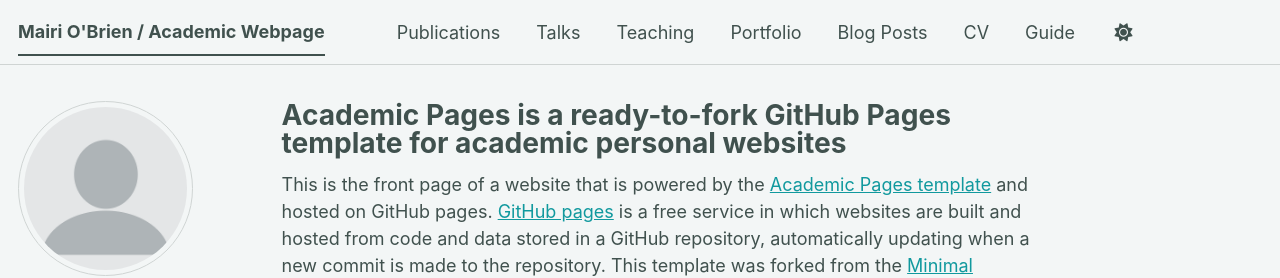
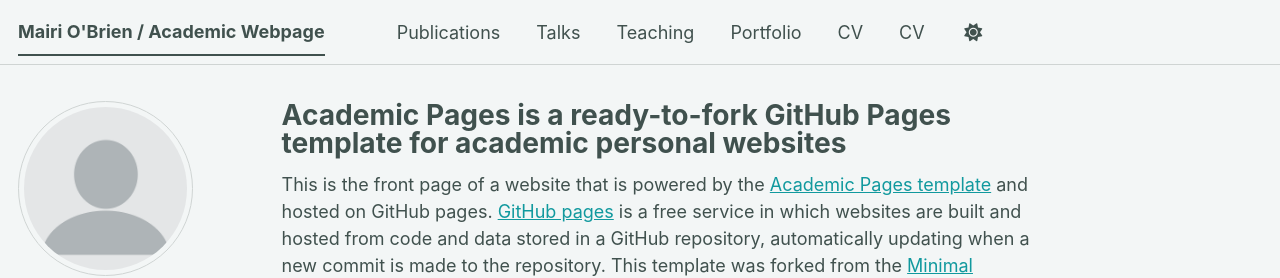
Before and after one commit to mairiobrien/mairiobrien.github.io, a Jekyll site: the page built from _pages/about.md, in a window 1280 px wide. Shown: the top 278 px of the page. Built offline with Jekyll 4.4.1, drawn with Linux system fonts in a browser that asks for light colours; some web fonts are replaced; a script bundle is joined from its source files by our own code; library files that are not in the unit come from our copies.

Commit message:
Update navigation.yml

```diff
--- a/_data/navigation.yml
+++ b/_data/navigation.yml
@@ -20,14 +20,11 @@
   - title: "Portfolio"
     url: /portfolio/
 
-  - title: "Blog Posts"
-    url: /year-archive/
-
   - title: "CV"
     url: /cv/
 
-  # - title: "CV"
-  #   url: /cv-json/
+  - title: "CV"
+    url: /cv-json/
 
-  - title: "Guide"
-    url: /markdown/
+  # - title: "Guide"
+  #   url: /markdown/
```
